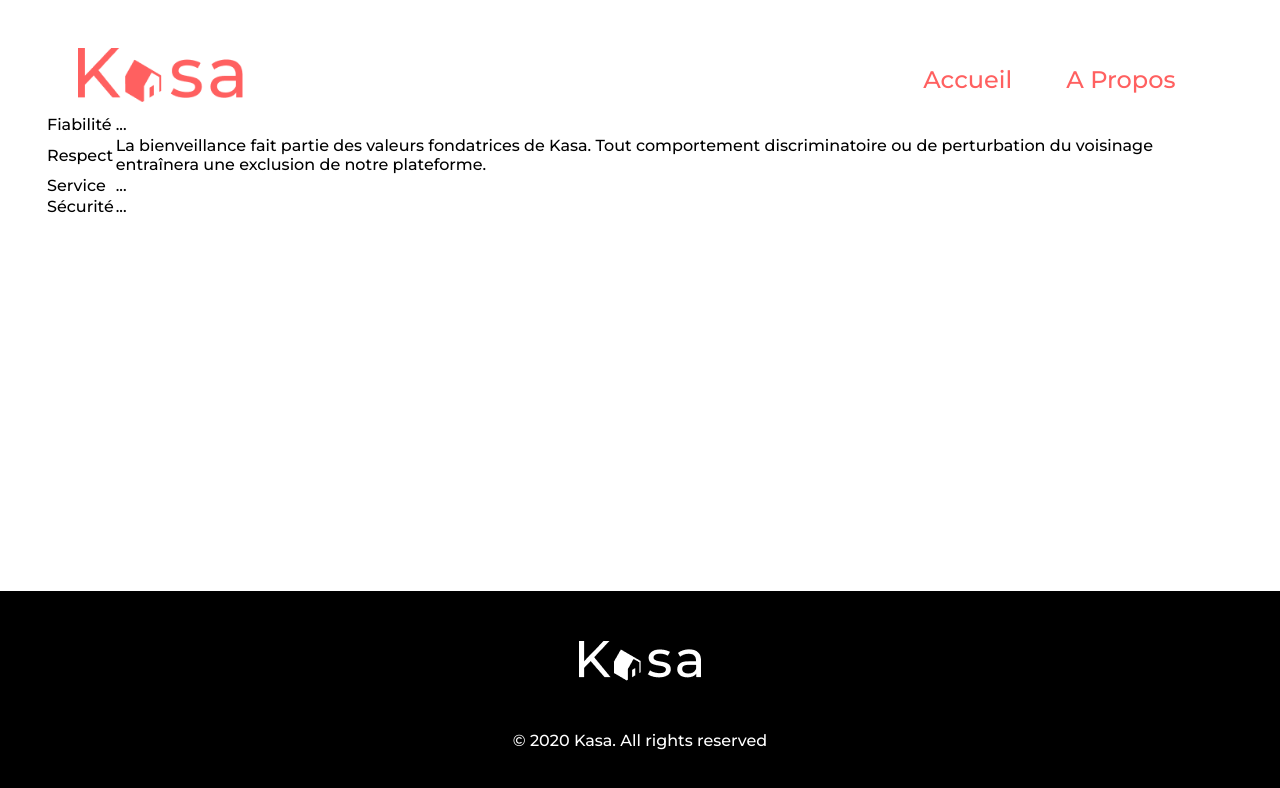
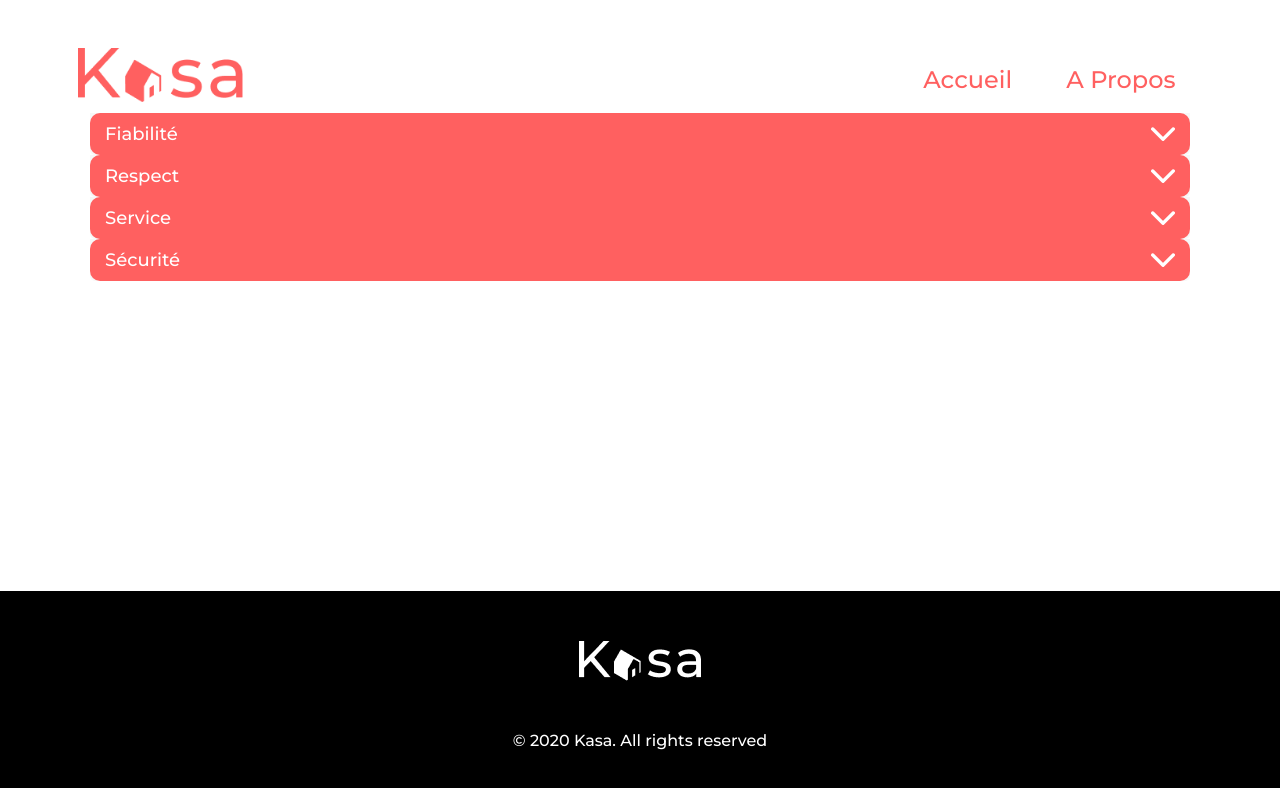
Before and after one commit to M0gu1/P7-KASA, a React (Create React App) app in the folder kasa/: page /a_propos in a window 1280 px wide. Shown: the top 788 px of the page. Built offline with nearby package versions, Linux system fonts and the light colour scheme.

Commit message:
commit_7_mai

```diff
--- a/kasa/src/components/Card.js
+++ b/kasa/src/components/Card.js
@@ -3,7 +3,7 @@ import { Link } from 'react-router-dom';
 
 function Card({id,title, cover }) {
     return (
-        <Link to={`/accomodation/${id}`} className="gallery_card">
+        <Link to={`/fiche_logement/${id}`} className="gallery_card">
             <img src={cover} alt={title} />
             <h3>{title}</h3>
         </Link>
--- a/kasa/src/components/Collapse.js
+++ b/kasa/src/components/Collapse.js
@@ -0,0 +1,31 @@
+import '../styles/components/_collapse.scss'
+import arrow from '../assets/dropdown-up-arrow.png';
+import { useState } from 'react';
+
+export default function Collapse({ title, content }) {
+
+    const [toggle, setToggle] = useState(false);
+
+    return (
+        <>
+            <div className="collapse" >
+                <h3 className='collapse_title' onClick={() => setToggle(!toggle)} >
+                    {title}
+                    <img
+                        className={toggle ? 'arrow arrow_up' : 'arrow arrow_down'}
+                        src={arrow}
+                        alt="show content"
+                    />
+                </h3>
+                <div className={toggle ? 'collapse_content' : 'collapse_content_hidden'}>
+                    {Array.isArray(content) ? content.map((item, index) => {
+                        return (
+                            <p key={index}>{item}</p>
+                        )
+                    }) : content
+                    }
+                </div>
+            </div>
+        </>
+    )
+}
--- a/kasa/src/pages/Apropos.js
+++ b/kasa/src/pages/Apropos.js
@@ -1,6 +1,7 @@
 import React from 'react'
 import { useState } from 'react'
 import Header from '../components/Header'
+import Collapse from '../components/Collapse'
 
 const Apropos = () => {
     const [Datas] = useState(
@@ -8,7 +9,7 @@ const Apropos = () => {
             {
                 "id": "1",
                 "title": "Fiabilité",
-                "content": "...",
+                "content": "Les annonces postées sur Kasa garantissent une fiabilité totale. Les photos sont conformes aux logements, et toutes les informations sont régulièrement vérifiées  par nos équipes.",
             },
             {
                 "id": "2",
@@ -18,36 +19,33 @@ const Apropos = () => {
             {
                 "id": "3",
                 "title": "Service",
-                "content": "..."
+                "content": "Nos équipes se tiennent à votre disposition pour vous fournir une expérience parfaite. N'hésitez pas à nous contacter si vous avez la moindre question."
             },
             {
                 "id": "4",
                 "title": "Sécurité",
-                "content": "..."
+                "content": "La sécurité est la priorité de Kasa. Aussi bien pour nos hôtes que pour les voyageurs, chaque logement correspond aux critères de sécurité établis par nos services. En laissant une note aussi bien à l'hôte qu'au locataire, cela permet à nos équipes de vérifier que les standards sont bien respectés. Nous organisons également des ateliers sur la sécurité domestique pour nos hôtes."
             }
         ]
-    );
+    )
 
     return (
         <div>
-        <Header />
-        <div className='a_propos_datas'>
-
-            <table>
-                <tbody className='a_propos_datas_table'>
-                    {
-                        Datas.map(data => (
-                            <tr>
-                                <td>{data.title}</td>
-                                <td>{data.content}</td>
-                            </tr>
-                        ))
-                    }
-                </tbody>
-            </table>
+            <Header />
+            <div className='a_propos_datas'>
+                {Datas.map((data,i) => {
+                    return (
+                        <Collapse
+                            key={data.id}
+                            id={data.id}
+                            title={data.title}
+                            cover={data.content}
+                        />
+                    )
+                })}
+            </div>
         </div>
-        </div>
-    );
-};
+    )
+}
 
 export default Apropos
--- /dev/null
+++ b/kasa/src/styles/components/_collapse.scss
@@ -0,0 +1,82 @@
+@import '../mixin/mixin';
+@import '../variables/variables';
+
+.collapse {
+    background-color: $tertiary;
+    max-width: 1100px;
+    border-bottom-left-radius: 5px;
+    border-bottom-right-radius: 5px;
+    margin: 0 auto;
+
+    &_title {
+        @include flex(row, space-between, center);
+        background-color: $secondary;
+        color: $primary;
+        border-radius: 10px;
+        font-weight: 500;
+        font-size: clamp(13px, 2vw, 18px);
+        padding: 10px 15px;
+        cursor: pointer;
+
+        .arrow {
+            transition: all 0.2s ease-in-out;
+
+            @media screen and (max-width: 1230px) {
+                width: 12px;
+            }
+        }
+
+        .arrow_up {
+            transform: rotate(0deg);
+        }
+
+        .arrow_down {
+            transform: rotate(180deg);
+        }
+    }
+
+    &_content {
+        display: flex;
+        flex-direction: column;
+        gap: 5px;
+        letter-spacing: 1px;
+        visibility: visible;
+        opacity: 1;
+        height: auto;
+        padding: 10px;
+        letter-spacing: 1px;
+        font-size: clamp(12px, 2vw, 16px);
+        color: secondary;
+        transition: visibility 0.5s ease-in-out,
+            opacity 0.5s ease-in-out,
+            height 0.2s ease-in-out;
+    }
+
+    &_content_hidden {
+        visibility: hidden;
+        opacity: 0;
+        height: 0;
+    }
+}
+
+.accomodation_collapse {
+    display: flex;
+    justify-content: space-between;
+    gap: 70px;
+    margin: 30px auto;
+    width: 95%;
+
+    &_item {
+        width: 50%;
+    }
+
+    @media screen and (max-width: 650px) {
+        flex-direction: column;
+        gap: 20px;
+        margin: 20px auto;
+
+        &_item {
+            width: 100%;
+        }
+    }
+}
--- a/kasa/src/styles/pages/_a_propos.scss
+++ b/kasa/src/styles/pages/_a_propos.scss
@@ -1,2 +1,7 @@
 @import '../mixin/mixin';
 @import '../variables/variables';
+
+.content {
+    background-color: $tertiary;
+    color: $secondary;
+}
```
Also changed, not shown: kasa/src/components/Carrousel.js (+21 -0 lines), kasa/src/styles/variables/variables.js (deleted, +0 -10 lines), kasa/src/assets/dropdown-down-arrow.png (added), kasa/src/assets/dropdown-up-arrow.png (added).
